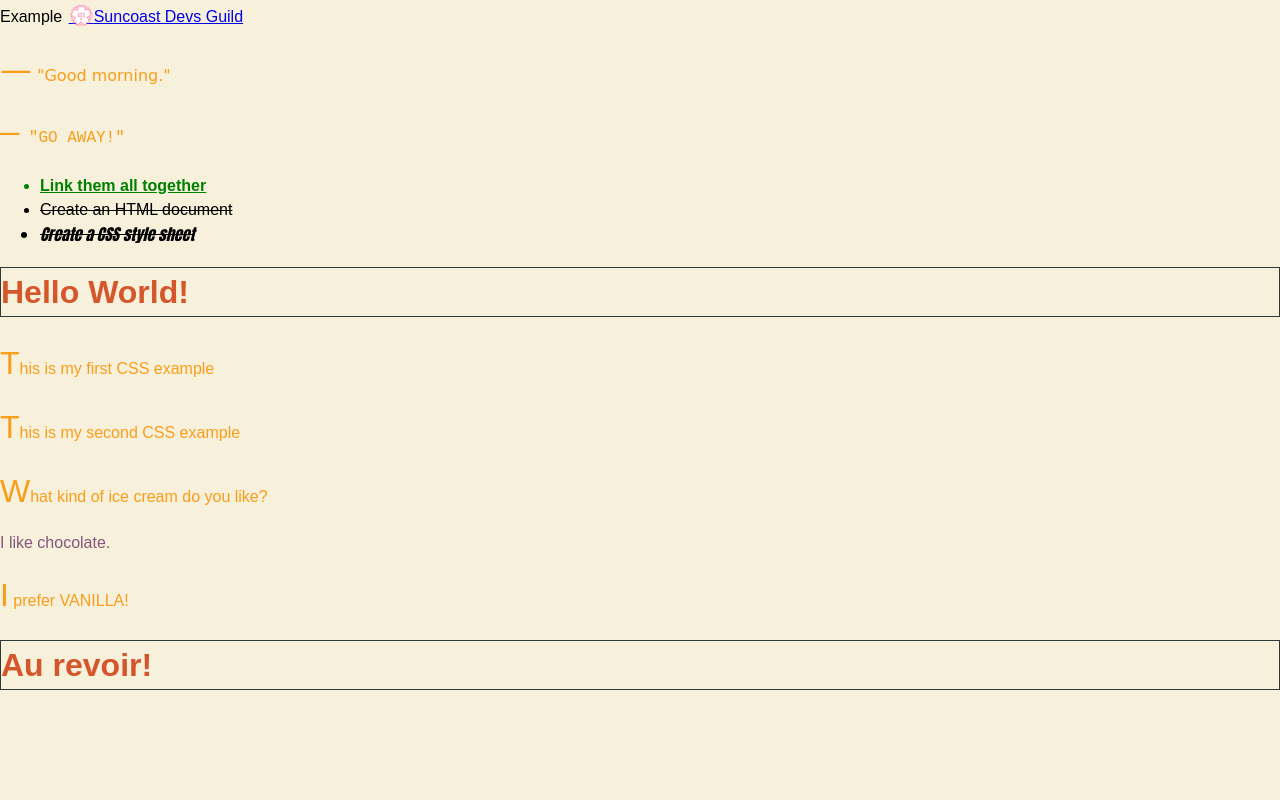
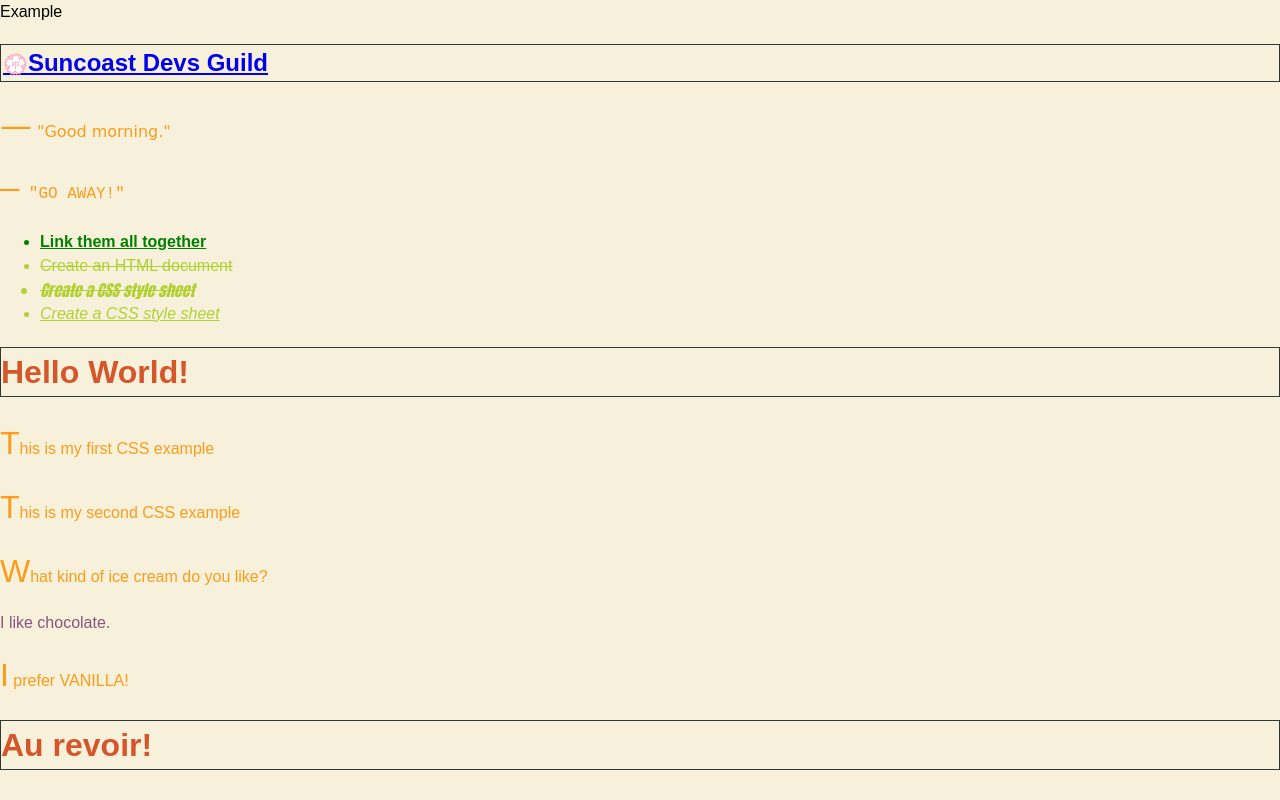
Before and after one commit to Taarts/HelloCSS, a website built with Vite: page index.html in a window 1280 px wide. Built offline with nearby package versions, Linux system fonts and the light colour scheme.

Commit message:
Combinators & pseudo elements

```diff
--- a/index.html
+++ b/index.html
@@ -7,7 +7,7 @@ Example
     <link rel="stylesheet" href="src/style.css" />
   </head>
   <body>
-    <a href="https://suncoast.io/brand/">Suncoast Devs Guild</a>
+    <h2><a href="https://suncoast.io/brand/">Suncoast Devs Guild</a></h2>
     <p id="polite">— "Good morning."</p>
     <p id="rude">— "Go away!"</p>
 
@@ -15,6 +15,7 @@ Example
       <li class="third">Link them all together</li>
       <li class="first done">Create an HTML document</li>
       <li class="second done">Create a CSS style sheet</li>
+      <li class="second">Create a CSS style sheet</li>
     </ul>
 
     <h1>Hello World!</h1>
--- a/src/style.css
+++ b/src/style.css
@@ -21,12 +21,14 @@ Body {
   justify-content: center;
   height: 100%;
 }
-h1 {
+h1,
+h2 {
   color: var(--sun);
   background-color: var(--sand);
   border: 1px solid var(--asphalt);
   padding: 1px, 15px, 1px, 15px;
 }
+
 p {
   color: var(--tangerine);
 }
@@ -49,6 +51,12 @@ li:first-child {
 }
 li:nth-child(3) {
   font-family: Impact, Haettenschweiler, 'Arial Narrow Bold', sans-serif;
+}
+li .done {
+  color: var(--sea);
+}
+li + li {
+  color: var(--lime);
 }
 div {
   color: var(--night-sky);
```
